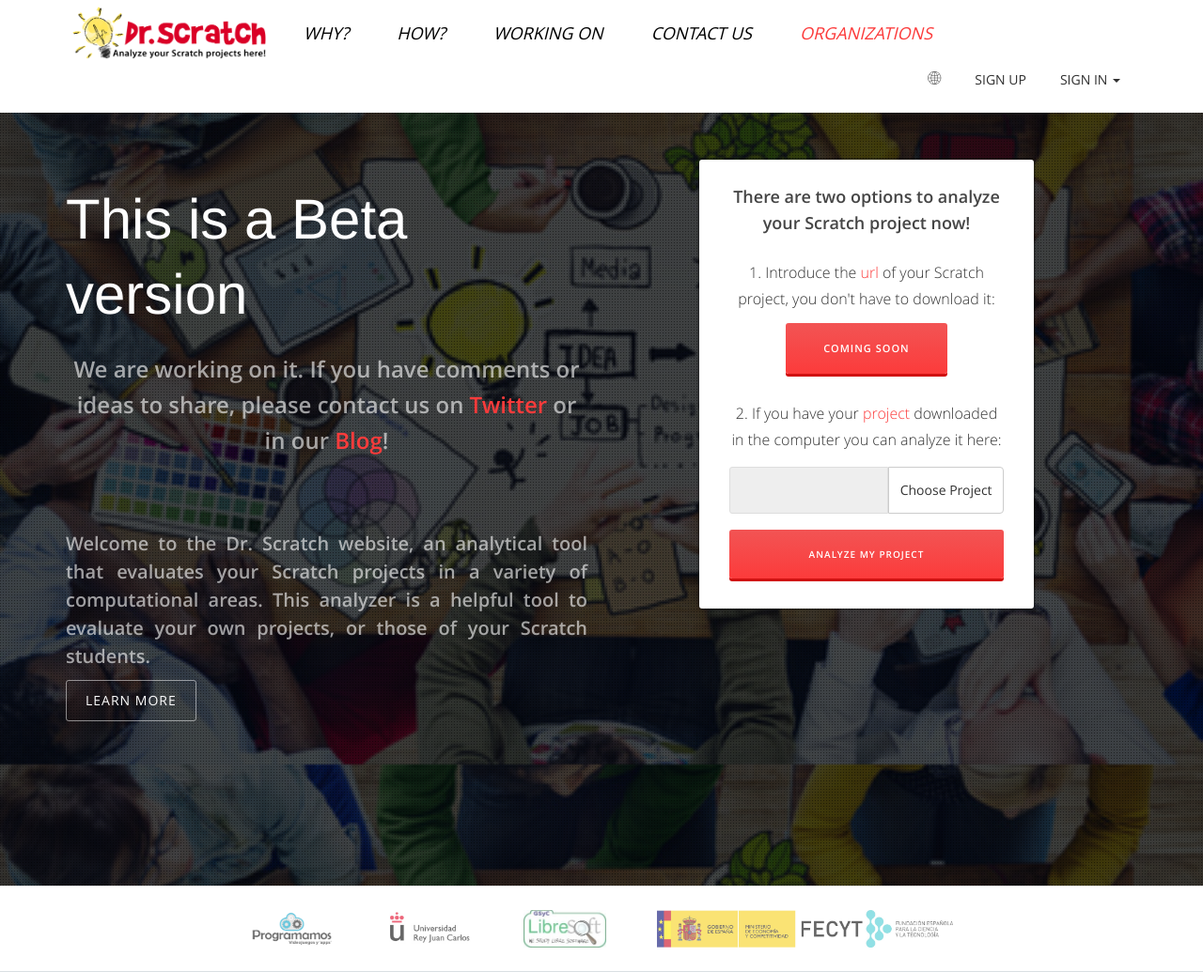
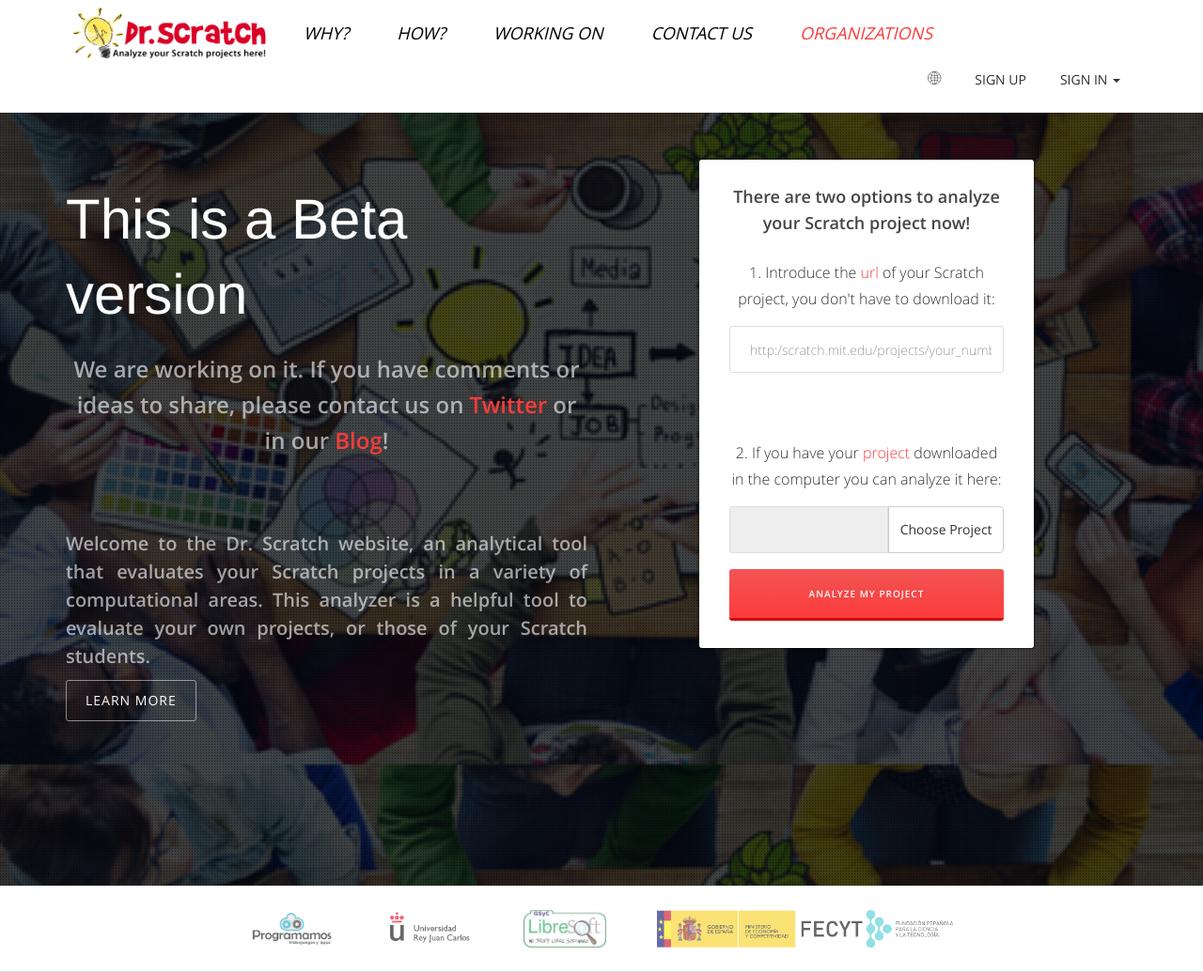
Before and after one commit to AngelaVargas/drscratchv3, a Django app: page / in a window 1280 px wide. Shown: the top 1035 px of the page at 94% size. Run offline with Django 3.2, Linux system fonts and the light colour scheme; parts of the project's set-up code (start-up, migrations or seed data) failed here and were passed over; some libraries are stand-ins or nearby versions; some web fonts are replaced.

Commit message:
[cdchushig] Change redirect url for version 3

```diff
--- a/app/templates/main/main.html
+++ b/app/templates/main/main.html
@@ -217,13 +217,15 @@
 
                                 <h5 class="dark-text form-heading"><strong>{% trans "There are two options to analyze your Scratch project now!" %}</strong></h5>
 
-                                <form name="form" class="project-form" enctype="multipart/form-data" method="post" action="/show_dashboard">
+                                <form name="form" class="project-form" enctype="multipart/form-data" method="post" action="/v3/show_dashboard">
 
 
                                     {% csrf_token %}
+
+
                                     {% trans "1. Introduce the <span class='colored-text'><a data-toggle='modal' href='#modalUrl'>url</a></span> of your Scratch project, you don't have to download it:" %}
-                                    <!--{% trans '<input name="urlProject" id="cf-name" class="form-control input-box placeholder" placeholder="http:/scratch.mit.edu/projects/your_number" type="text">' %} -->
-                                    <a href="http://40.117.142.121/"  class="btn btn-primary standard-button">{% trans "Coming soon" %}</a>
+                                    {% trans '<input name="urlProject" id="cf-name" class="form-control input-box placeholder" placeholder="http:/scratch.mit.edu/projects/your_number" type="text">' %}
+                                    <!-- <a href="http://40.117.142.121/"  class="btn btn-primary standard-button">{% trans "Coming soon" %}</a> -->
                                     <br><br>
 
                                     {% csrf_token %}
```
